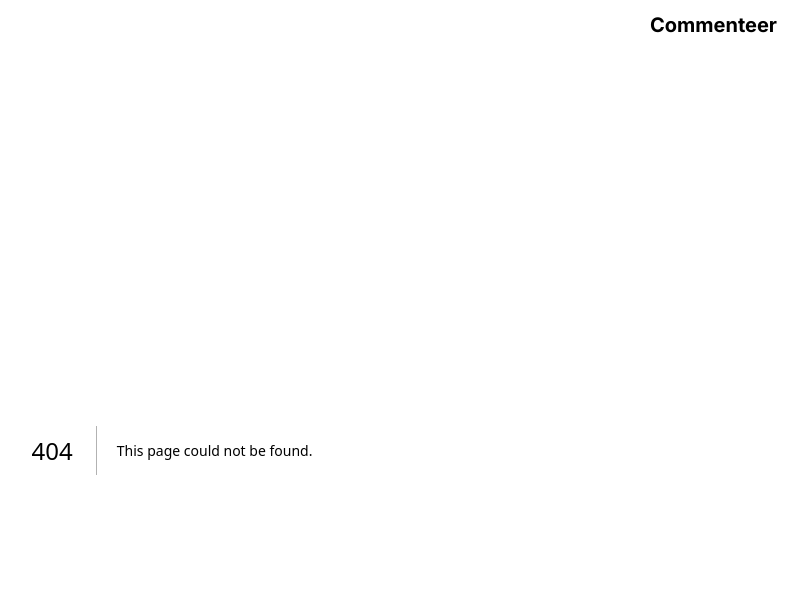
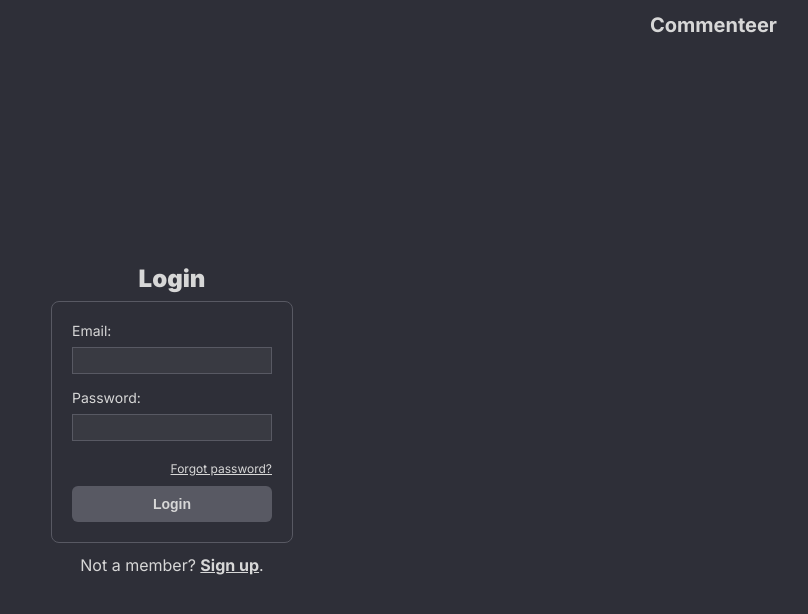
Before and after one commit to mazurcodes/commenteer, a Next.js app: page /login in a window 1280 px wide. Before the commit this address had no page. Shown: the top 614 px of the page, without its empty margins (468-1276 px from the left). Built offline with nearby package versions, Linux system fonts and the light colour scheme; no server answers.

Commit message:
/login page with AuthFormLogin component

```diff
--- /dev/null
+++ b/app/components/AuthFormLogin/index.module.scss
@@ -0,0 +1,67 @@
+.form {
+  display: flex;
+  flex-direction: column;
+  justify-content: center;
+  align-items: center;
+
+  h1 {
+    font-weight: 900;
+    font-size: 24px;
+  }
+}
+
+.wrapper {
+  margin-top: 8px;
+  padding: 10px;
+  border: 1px solid #585963;
+  border-radius: 8px;
+
+  @media (min-width: 768px) {
+    padding: 20px;
+  }
+}
+
+.label {
+  display: flex;
+  flex-direction: column;
+  margin-bottom: 15px;
+
+  p {
+    padding-bottom: 8px;
+    font-size: 14px;
+  }
+
+  input {
+    width: 200px;
+    border: 1px solid #585963;
+    padding: 5px 10px;
+    color: #d7d7d7;
+    background-color: #393a42;
+  }
+}
+
+.error {
+  color: #d10101;
+  font-size: 14px;
+}
+
+.link {
+  padding: 5px 0 10px;
+  font-size: 12px;
+  text-align: right;
+
+  a {
+    color: #d7d7d7;
+  }
+}
+
+.submitBtn {
+  width: 100%;
+  padding: 10px;
+  border: none;
+  border-radius: 6px;
+  color: #d7d7d7;
+  background-color: #585963;
+  font-size: 14px;
+  font-weight: 600;
+}
--- /dev/null
+++ b/app/components/AuthFormLogin/index.tsx
@@ -0,0 +1,74 @@
+'use client';
+import { auth } from '@/firebase/clientApp';
+import { extractFirebaseErrorMessage } from '@/firebase/errorUtils';
+import Link from 'next/link';
+import { useState } from 'react';
+import { useSignInWithEmailAndPassword } from 'react-firebase-hooks/auth';
+import styles from './index.module.scss';
+
+const AuthFormLogin = () => {
+  const [email, setEmail] = useState('');
+  const [password, setPassword] = useState('');
+
+  const [signInWithEmailAndPassword, , loading, error] =
+    useSignInWithEmailAndPassword(auth);
+
+  const handleSubmit = async (event: React.SyntheticEvent) => {
+    event.preventDefault();
+    signInWithEmailAndPassword(email, password);
+  };
+
+  return (
+    <form role="form" className={styles.form} onSubmit={handleSubmit}>
+      <h1>Login</h1>
+      <div className={styles.wrapper}>
+        <label className={styles.label} htmlFor="login-email">
+          <p>Email:</p>
+          <input
+            autoCorrect="off"
+            autoCapitalize="off"
+            tabIndex={1}
+            required
+            type="email"
+            name="login-email"
+            id="login-email"
+            value={email}
+            onChange={(e) => setEmail(e.target.value)}
+          />
+        </label>
+        <label className={styles.label} htmlFor="login-password">
+          <p>Password:</p>
+          <input
+            tabIndex={2}
+            required
+            type="password"
+            name="login-password"
+            id="login-password"
+            value={password}
+            onChange={(e) => {
+              setPassword(e.target.value);
+            }}
+          />
+          {error && (
+            <span className="text-red-600">
+              Error: {extractFirebaseErrorMessage(error.message)}
+            </span>
+          )}
+        </label>
+        <div className={styles.link}>
+          <Link href="/login/reset" className="p-1 mb-4 text-slate-500">
+            Forgot password?
+          </Link>
+        </div>
+        <input
+          className={styles.submitBtn}
+          tabIndex={3}
+          type="submit"
+          value={loading ? 'Loading' : 'Login'}
+        />
+      </div>
+    </form>
+  );
+};
+
+export default AuthFormLogin;
--- a/app/components/CommentsDisplay/index.tsx
+++ b/app/components/CommentsDisplay/index.tsx
@@ -3,7 +3,7 @@ import Image from 'next/image';
 import CopyIcon from '@/assets/CopyIcon.svg';
 
 type CompletionDisplayProps = {
-  comments: string | undefined;
+  comments: string;
 };
 
 const CommentsDisplay = ({ comments }: CompletionDisplayProps) => {
--- /dev/null
+++ b/app/login/page.module.scss
@@ -0,0 +1,22 @@
+.mainWrapper {
+  min-height: calc(100vh - 50px);
+  display: flex;
+  flex-direction: column;
+  justify-content: center;
+  align-items: center;
+}
+
+.error {
+  color: #d10101;
+}
+
+.link {
+  padding: 12px;
+  color: #d7d7d7;
+  text-decoration: none;
+}
+
+.span {
+  font-weight: 700;
+  text-decoration: underline;
+}
--- /dev/null
+++ b/app/login/page.tsx
@@ -0,0 +1,54 @@
+'use client';
+import AuthFormLogin from '@/components/AuthFormLogin';
+import { auth } from '@/firebase/clientApp';
+import Link from 'next/link';
+import { useAuthState } from 'react-firebase-hooks/auth';
+import styles from './page.module.scss';
+import { useRouter } from 'next/navigation';
+import { useEffect } from 'react';
+
+const LoginPage = () => {
+  const [user, loadingAuth, errorAuth] = useAuthState(auth);
+  const router = useRouter();
+
+  useEffect(() => {
+    user && router.replace('/');
+  }, [user, router]);
+
+  if (loadingAuth) {
+    return (
+      <main className={styles.mainWrapper}>
+        <p>Checking user...</p>
+      </main>
+    );
+  }
+
+  if (errorAuth) {
+    return (
+      <main className={styles.mainWrapper}>
+        <p>
+          There was some error:{' '}
+          <span className="text-red-600">{errorAuth.message}</span>
+        </p>
+      </main>
+    );
+  }
+
+  if (!user)
+    return (
+      <main className={styles.mainWrapper}>
+        <AuthFormLogin />
+        <Link href="/signup" className={styles.link}>
+          Not a member? <span className={styles.span}>Sign up</span>.
+        </Link>
+      </main>
+    );
+
+  return (
+    <main className={styles.mainWrapper}>
+      <h3>Hello</h3>
+    </main>
+  );
+};
+
+export default LoginPage;
```
